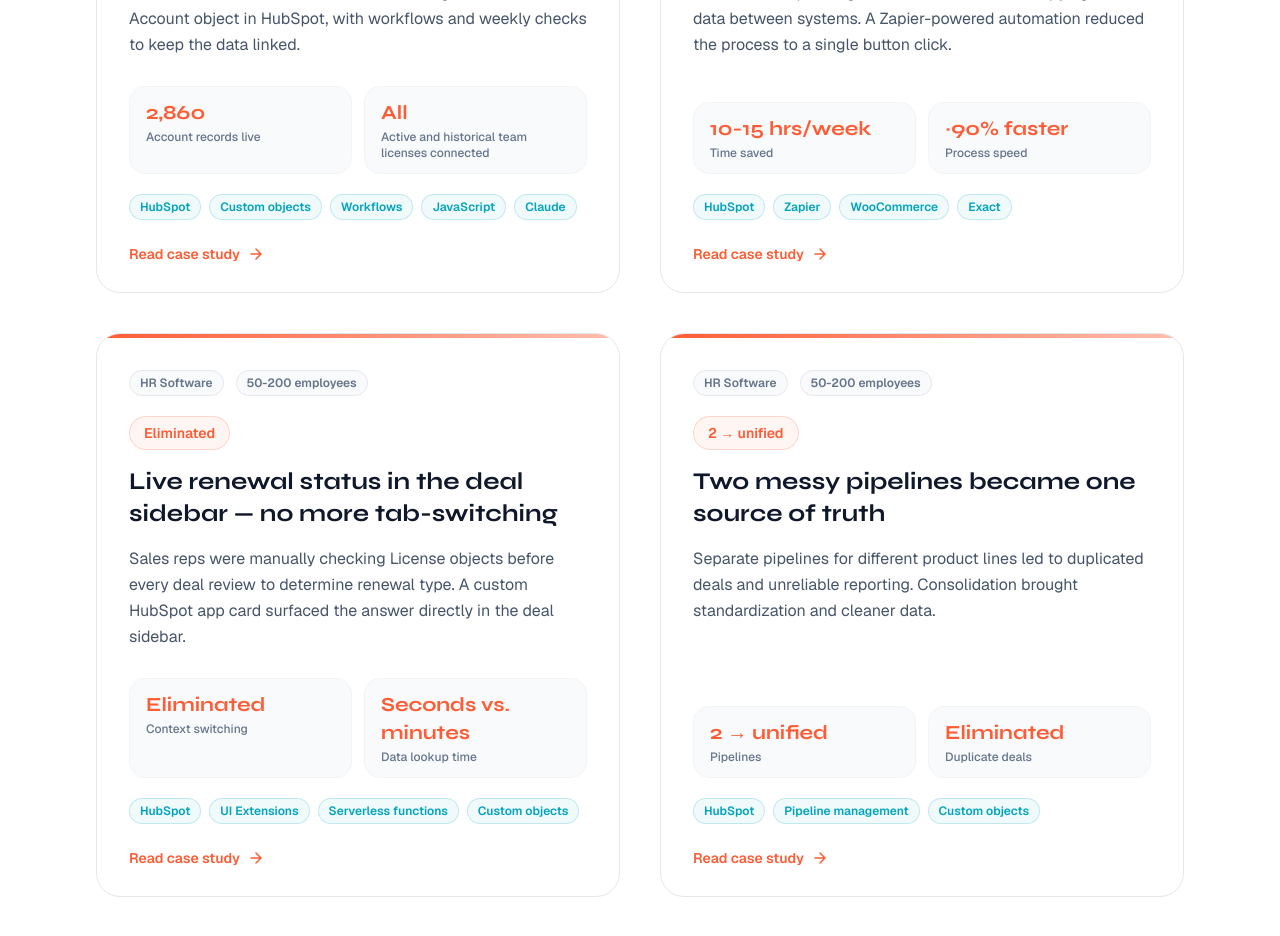
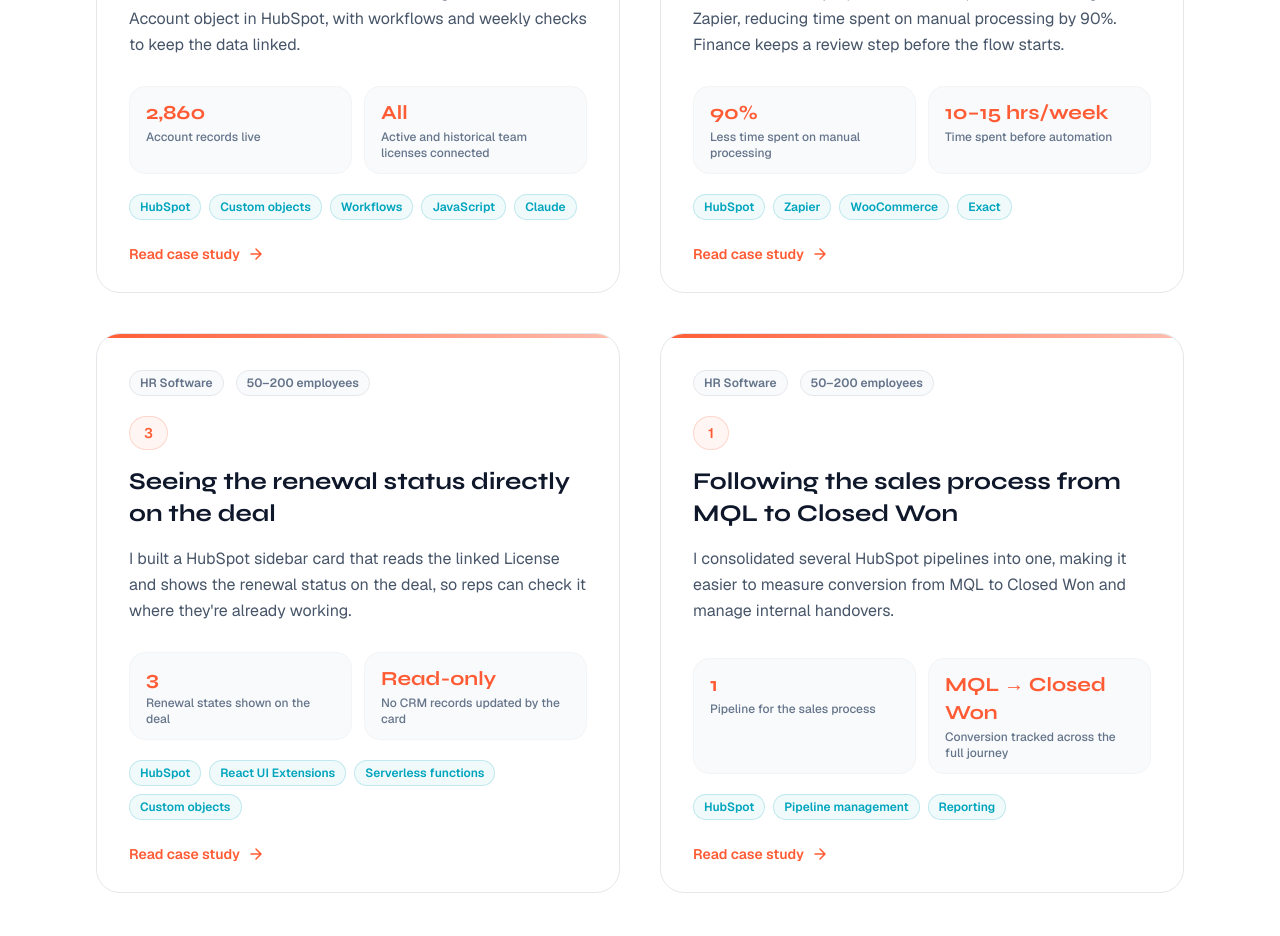
Before and after one commit to TomSchoorstra/hubspot-contractor-site, a Next.js app: page /case-studies in a window 1280 px wide. Shown: the part 1040-1976 px from the top of the page. Built offline with nearby package versions, Linux system fonts and the light colour scheme; no server answers.

Commit message:
Rewrite remaining case studies in Tom's voice

```diff
--- a/src/content/caseStudies.ts
+++ b/src/content/caseStudies.ts
@@ -8,12 +8,12 @@
   narrative?: {
     eyebrow: string;
     intro: string[];
-    resultsNote: string;
+    resultsNote?: string;
     headings: {
       challenge: string;
       approach: string;
       solution: string;
-      operatingModel: string;
+      operatingModel?: string;
     };
     cta: { title: string; description: string };
   };
@@ -123,99 +123,201 @@
     slug: "finance-automation",
     title: "From manual order entry to one-click invoicing",
     industry: "HR Software",
-    companySize: "50-200 employees",
-    summary:
-      "Finance was spending 10-15 hours each week copying order data between systems. A Zapier-powered automation reduced the process to a single button click.",
+    companySize: "50–200 employees",
+    summary: "I connected HubSpot, WooCommerce, and Exact through Zapier, reducing time spent on manual processing by 90%. Finance keeps a review step before the flow starts.",
+    narrative: {
+      eyebrow: "Finance automation",
+      intro: [
+        "Finance was spending 10–15 hours a week copying order details between HubSpot, WooCommerce, and Exact.",
+        "I connected the process through Zapier, with a review step in HubSpot before Finance starts the flow. That reduced the time spent on manual processing by 90%."
+      ],
+      headings: {
+        challenge: "The same order details, entered again",
+        approach: "How I approached it",
+        solution: "Finance reviews the details, then starts the flow"
+      },
+      cta: {
+        title: "Still copying order details between systems?",
+        description: "Tell me where your order data starts and what Finance needs to do with it. I can help you work out which steps can be automated and where a review still makes sense."
+      }
+    },
     challenge: [
-      "For every new order, finance had to manually copy customer and billing data from HubSpot",
-      "Data then had to be entered into WooCommerce, and again into Exact for invoicing",
-      "The process took 10-15 hours every week and was prone to errors",
+      "The customer and billing details were already in HubSpot. For each new order, Finance copied them into WooCommerce and then into Exact for invoicing. That repeated entry took 10–15 hours each week and left room for mistakes.",
+      "The process still needed a billing review. I needed to keep that decision with Finance while removing the repeated work around it."
     ],
     approach: [
-      "Mapped out the full order-to-invoice flow across all three systems",
-      "Identified which data needed to sync and at what trigger points",
-      "Built a Zapier automation that connects HubSpot, WooCommerce, and Exact",
-      "Added a single approval step so finance stays in control",
+      {
+        title: "Follow the order through each system",
+        description: "I mapped the order-to-invoice process across HubSpot, WooCommerce, and Exact. That established which details each system needed and when they should be passed on."
+      },
+      {
+        title: "Keep the billing review in HubSpot",
+        description: "I added a review step so Finance could check the billing details before starting the automation. The approval became the trigger for the rest of the process."
+      },
+      {
+        title: "Connect the order and invoicing steps",
+        description: "I built the Zapier automation connecting HubSpot with WooCommerce and Exact. Once Finance starts the flow, the order details are passed through without being typed into each system again."
+      }
     ],
     solution: [
-      "Finance reviews billing details in HubSpot and clicks one button",
-      "Zapier automatically creates the order in WooCommerce",
-      "WooCommerce generates the invoice in Exact once payment is confirmed",
-      "The entire flow runs without manual data entry",
+      "Finance checks the billing details in HubSpot and starts the flow with one click. The automation creates the WooCommerce order and passes the information through the invoicing process in Exact.",
+      "Time spent on manual processing fell by 90% from the original 10–15 hours per week. Finance still reviews the order; the repeated entry between systems has been removed."
     ],
     results: [
-      { label: "Time saved", value: "10-15 hrs/week" },
-      { label: "Process speed", value: "~90% faster" },
-      { label: "Manual entry", value: "Eliminated" },
-      { label: "Error rate", value: "Significantly reduced" },
+      {
+        value: "90%",
+        label: "Less time spent on manual processing"
+      },
+      {
+        value: "10–15 hrs/week",
+        label: "Time spent before automation"
+      },
+      {
+        value: "1",
+        label: "Review step before the flow starts"
+      }
     ],
-    stack: ["HubSpot", "Zapier", "WooCommerce", "Exact"],
-    relatedServices: ["automation", "integrations"],
+    stack: [
+      "HubSpot",
+      "Zapier",
+      "WooCommerce",
+      "Exact"
+    ],
+    relatedServices: [
+      "automation",
+      "integrations"
+    ]
   },
   {
     slug: "renewal-status-card",
-    title: "Live renewal status in the deal sidebar — no more tab-switching",
+    title: "Seeing the renewal status directly on the deal",
     industry: "HR Software",
-    companySize: "50-200 employees",
-    summary:
-      "Sales reps were manually checking License objects before every deal review to determine renewal type. A custom HubSpot app card surfaced the answer directly in the deal sidebar.",
+    companySize: "50–200 employees",
+    summary: "I built a HubSpot sidebar card that reads the linked License and shows the renewal status on the deal, so reps can check it where they're already working.",
+    narrative: {
+      eyebrow: "Renewal status card",
+      intro: [
+        "To check whether a renewal needed manual follow-up, reps had to open the associated License record. The information was already in HubSpot, but it wasn't visible on the deal they were reviewing.",
+        "I built a sidebar card that reads the linked License and shows whether the subscription is active, cancelled, or missing."
+      ],
+      headings: {
+        challenge: "The status was on a different record",
+        approach: "How I approached it",
+        solution: "The renewal status is visible on the deal"
+      },
+      cta: {
+        title: "Is your team opening other records to find one answer?",
+        description: "Tell me what your reps need to check and where that information lives. I can help you work out whether a sidebar card would make that task easier."
+      }
+    },
     challenge: [
-      "Growth Account Executives had to navigate to the associated License object on every deal to check whether a subscription was active, cancelled, or absent",
-      "This manual lookup cost time on every deal review and was easy to skip under pressure",
-      "Missed or incorrect renewal assessments led to deals being handled with the wrong approach",
+      "Reps needed to know whether a renewal would happen automatically or needed manual follow-up. To find out, they had to leave the deal and check subscription details on the associated License.",
+      "That added a lookup to each deal review. If it was skipped, the rep could miss the information needed to choose the right follow-up."
     ],
     approach: [
-      "Mapped the data flow from Deal to associated License object and identified the relevant subscription properties",
-      "Designed a three-state card with clear color-coding: green for auto-renewal active, yellow for manual renewal required, red for subscription cancelled",
-      "Built a React UI Extension with a serverless function that resolves the Deal-to-License association and fetches the subscription data",
-      "Scoped the card to appear only in the relevant pipeline to avoid noise for reps working other deal types",
+      {
+        title: "Define the statuses reps need to see",
+        description: "I mapped the subscription information to three states: auto-renewal active, manual renewal required, and subscription cancelled. Each state has a written label and a colour, so reps can read the status directly."
+      },
+      {
+        title: "Make the License lookup reliable",
+        description: "The initial approach wasn't reliably finding the linked License. I moved that lookup into a serverless function, which retrieves the association and reads the subscription data."
+      },
+      {
+        title: "Show the card where it is useful",
+        description: "I built the card as a React UI Extension and scoped its visibility to the relevant deal pipeline. It reads the License data when it loads, without copying those properties onto the deal."
+      }
     ],
     solution: [
-      "Reps now see the renewal status as soon as they open a deal — no navigation, no extra clicks",
-      "Three color-coded states make the required action immediately clear without any training",
-      "The card is read-only and runs entirely inside HubSpot's infrastructure — zero risk to existing data, nothing to maintain externally",
-      "Two API calls per load keep the card fast; tested at under two seconds from open to rendered",
+      "When a rep opens a relevant deal, the card shows whether auto-renewal is active, manual renewal is required, or the subscription has been cancelled. The rep can check that status without opening the License record.",
+      "The card and its serverless function run inside HubSpot. The card only reads data; it doesn't update records."
     ],
     results: [
-      { label: "Context switching", value: "Eliminated" },
-      { label: "Data lookup time", value: "Seconds vs. minutes" },
-      { label: "Adoption", value: "Immediate" },
-      { label: "External hosting", value: "None required" },
+      {
+        value: "3",
+        label: "Renewal states shown on the deal"
+      },
+      {
+        value: "Read-only",
+        label: "No CRM records updated by the card"
+      },
+      {
+        value: "HubSpot",
+        label: "Card and function hosted in HubSpot"
+      }
     ],
-    stack: ["HubSpot", "UI Extensions", "Serverless functions", "Custom objects"],
-    relatedServices: ["custom-app-cards", "custom-objects"],
+    stack: [
+      "HubSpot",
+      "React UI Extensions",
+      "Serverless functions",
+      "Custom objects"
+    ],
+    relatedServices: [
+      "custom-app-cards",
+      "custom-objects"
+    ]
   },
   {
     slug: "pipeline-consolidation",
-    title: "Two messy pipelines became one source of truth",
+    title: "Following the sales process from MQL to Closed Won",
     industry: "HR Software",
-    companySize: "50-200 employees",
-    summary:
-      "Separate pipelines for different product lines led to duplicated deals and unreliable reporting. Consolidation brought standardization and cleaner data.",
+    companySize: "50–200 employees",
+    summary: "I consolidated several HubSpot pipelines into one, making it easier to measure conversion from MQL to Closed Won and manage internal handovers.",
+    narrative: {
+      eyebrow: "Pipeline consolidation",
+      intro: [
+        "The sales process was spread across several pipelines. That made it difficult to follow a lead through the full process, measure conversion between stages, and manage internal handovers.",
+        "I consolidated those pipelines into one. The team can now track conversion from MQL to Closed Won, see how leads move between stages, and hand over work within the same process."
+      ],
+      headings: {
+        challenge: "The full sales process was split across pipelines",
+        approach: "How I approached it",
+        solution: "One pipeline for the full process"
+      },
+      cta: {
+        title: "Hard to follow conversion across your pipelines?",
+        description: "Tell me how your sales process is split up and where handovers get difficult. I can help you work out a pipeline structure that makes progress easier to follow."
+      }
+    },
     challenge: [
-      "Sales used two separate pipelines for different product lines",
-      "Deals were copied between pipelines, creating duplicates",
-      "Reporting required pulling from multiple sources and couldn't be trusted",
+      "Each pipeline showed part of the sales process. Looking at the full journey from MQL to Closed Won meant working across those separate views.",
+      "That made it harder to measure conversion between stages and see how work passed between teams. The team needed one process it could follow and report on from start to finish."
     ],
     approach: [
-      "Audited both pipelines to understand stages, fields, and workflows",
-      "Identified overlaps and inconsistencies in the sales process",
-      "Designed a unified structure that works for all product lines",
-      "Created a migration plan to preserve historical data",
+      {
+        title: "Map the full sales process",
+        description: "I reviewed the existing stages, fields, and workflows across the pipelines. I looked at where they overlapped and how the separate parts fitted into the journey from MQL to Closed Won."
+      },
+      {
+        title: "Bring the stages into one pipeline",
+        description: "I designed a single pipeline for the full process, with consistent stages and required fields. I planned the migration so existing deal history could be preserved."
+      },
+      {
+        title: "Make progress and handovers easier to follow",
+        description: "I set up reporting around the consolidated process so the team could measure conversion between stages and across the full funnel. Keeping that work in one pipeline also made internal handovers easier to manage."
+      }
     ],
     solution: [
-      "Consolidated into two clean pipelines: New Business and Existing Business",
-      "Standardized stages and required fields across both",
-      "Connected all deals to the License object for customer context",
-      "Set up dashboards for reliable forecasting",
+      "The team now works from one pipeline and can measure conversion from MQL to Closed Won, as well as between the stages along the way.",
+      "Internal handovers sit within that same process. The team can follow progress through the pipeline instead of piecing the journey together from separate views."
     ],
     results: [
-      { label: "Pipelines", value: "2 → unified" },
-      { label: "Duplicate deals", value: "Eliminated" },
-      { label: "Reporting time", value: "~50% faster" },
-      { label: "Forecast reliability", value: "Improved" },
+      {
+        value: "1",
+        label: "Pipeline for the sales process"
+      },
+      {
+        value: "MQL → Closed Won",
+        label: "Conversion tracked across the full journey"
+      }
     ],
-    stack: ["HubSpot", "Pipeline management", "Custom objects"],
-    relatedServices: ["pipeline-optimization"],
+    stack: [
+      "HubSpot",
+      "Pipeline management",
+      "Reporting"
+    ],
+    relatedServices: [
+      "pipeline-optimization"
+    ]
   },
 ];
```
Also changed, not shown: src/app/case-studies/[slug]/page.tsx (+7 -2 lines).
